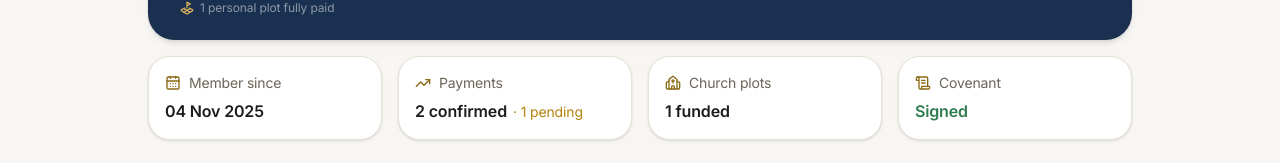
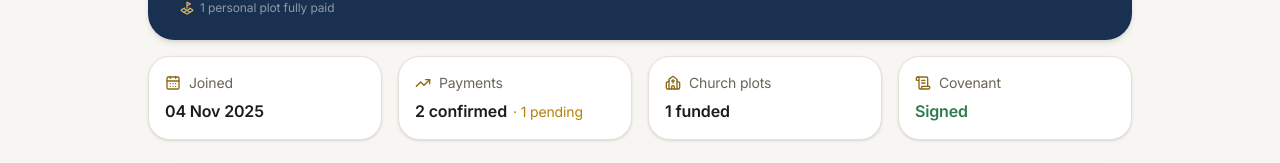
Before and after one commit to glmtechdev/Dawrash_City, a Next.js app: page /dashboard in a window 1280 px wide. Shown: the part 416-579 px from the top of the page. Built offline with nearby package versions, Linux system fonts and the light colour scheme; no server answers.

Commit message:
removed members from home

```diff
--- a/app/dashboard/page.tsx
+++ b/app/dashboard/page.tsx
@@ -241,7 +241,7 @@ export default async function DashboardPage() {
         <div className="rounded-2xl border border-border bg-card p-4 shadow-sm">
           <div className="flex items-center gap-2 text-sm text-muted-foreground">
             <CalendarDays className="size-4 text-gold" aria-hidden />
-            Member since
+            Joined
           </div>
           <p className="mt-1.5 font-semibold text-foreground">{formatDate(member.memberSince)}</p>
         </div>
```
